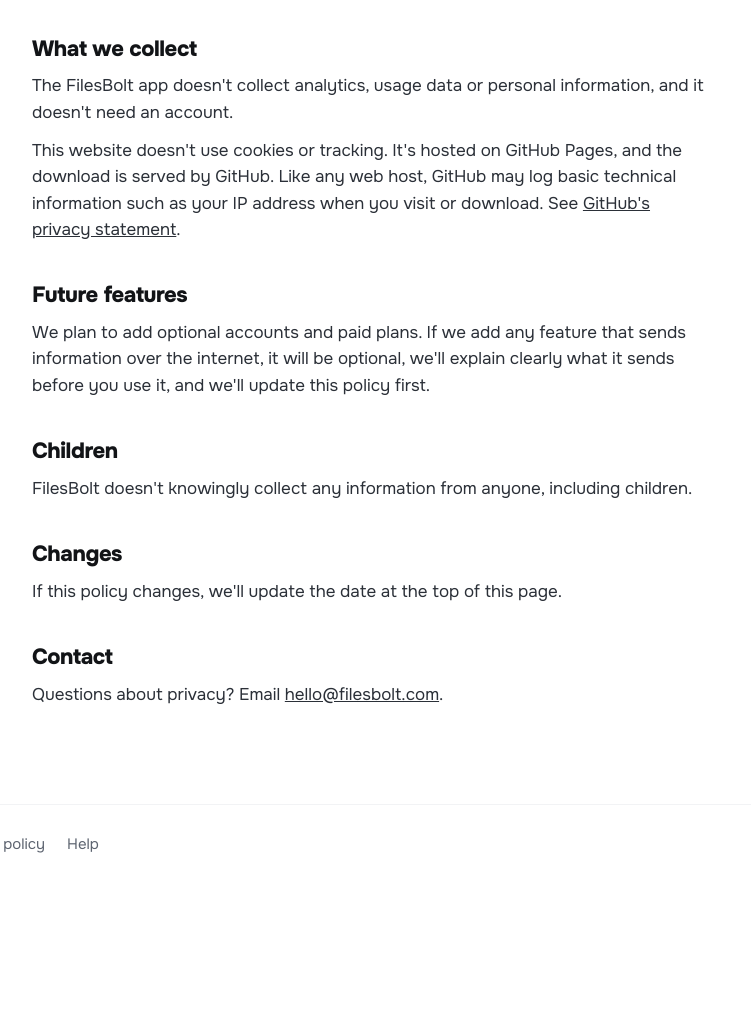
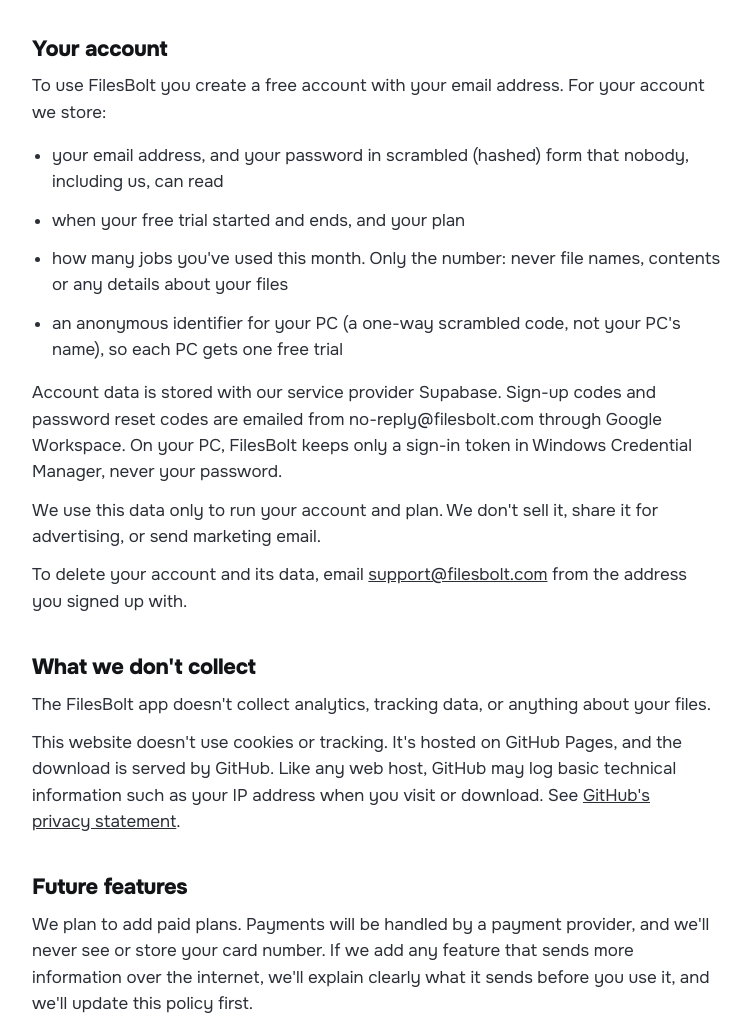
Before and after one commit to harshil-bansal/filesbolt-site, a plain HTML site: page privacy.html in a window 1280 px wide. Shown: the part 720-1740 px from the top of the page, without its empty margins (228-979 px from the left). Before the commit the page ends 1616 px from the top, so only its background shows below. Drawn offline with Linux system fonts and the light colour scheme.

Commit message:
Accounts: privacy policy, pricing text, FAQ; keep-alive ping
Co-Authored-By: Claude Opus 5.5 <noreply@anthropic.com>
Claude-Session: https://claude.ai/code/session_01EBmYcRh5gMKsr6wtV9GQKY

```diff
--- a/privacy.html
+++ b/privacy.html
@@ -26,7 +26,7 @@
 <main class="doc">
   <div class="wrap narrow">
     <h1>Privacy policy</h1>
-    <p class="updated">Last updated November 11, 2026</p>
+    <p class="updated">Last updated November 11, 2026 (accounts added)</p>
 
     <h2>The short version</h2>
     <p>FilesBolt works on your own computer. The files you merge, compress, convert, sign or otherwise change with FilesBolt are never uploaded to us or to anyone else.</p>
@@ -37,15 +37,27 @@
     <h2>What FilesBolt stores on your computer</h2>
     <p>FilesBolt keeps a small settings file on your PC (in your user's AppData folder). It holds your choices, such as the save folder, light or dark mode, your watermark style, which actions appear in the right-click menu and how often you use each action, so the most-used ones appear first. This file never leaves your computer. Uninstalling FilesBolt removes the app and its right-click menu.</p>
 
-    <h2>What we collect</h2>
-    <p>The FilesBolt app doesn't collect analytics, usage data or personal information, and it doesn't need an account.</p>
+    <h2>Your account</h2>
+    <p>To use FilesBolt you create a free account with your email address. For your account we store:</p>
+    <ul>
+      <li>your email address, and your password in scrambled (hashed) form that nobody, including us, can read</li>
+      <li>when your free trial started and ends, and your plan</li>
+      <li>how many jobs you've used this month. Only the number: never file names, contents or any details about your files</li>
+      <li>an anonymous identifier for your PC (a one-way scrambled code, not your PC's name), so each PC gets one free trial</li>
+    </ul>
+    <p>Account data is stored with our service provider Supabase. Sign-up codes and password reset codes are emailed from no-reply@filesbolt.com through Google Workspace. On your PC, FilesBolt keeps only a sign-in token in Windows Credential Manager, never your password.</p>
+    <p>We use this data only to run your account and plan. We don't sell it, share it for advertising, or send marketing email.</p>
+    <p>To delete your account and its data, email <a href="mailto:support@filesbolt.com">support@filesbolt.com</a> from the address you signed up with.</p>
+
+    <h2>What we don't collect</h2>
+    <p>The FilesBolt app doesn't collect analytics, tracking data, or anything about your files.</p>
     <p>This website doesn't use cookies or tracking. It's hosted on GitHub Pages, and the download is served by GitHub. Like any web host, GitHub may log basic technical information such as your IP address when you visit or download. See <a href="https://docs.github.com/en/site-policy/privacy-policies/github-general-privacy-statement">GitHub's privacy statement</a>.</p>
 
     <h2>Future features</h2>
-    <p>We plan to add optional accounts and paid plans. If we add any feature that sends information over the internet, it will be optional, we'll explain clearly what it sends before you use it, and we'll update this policy first.</p>
+    <p>We plan to add paid plans. Payments will be handled by a payment provider, and we'll never see or store your card number. If we add any feature that sends more information over the internet, we'll explain clearly what it sends before you use it, and we'll update this policy first.</p>
 
     <h2>Children</h2>
-    <p>FilesBolt doesn't knowingly collect any information from anyone, including children.</p>
+    <p>FilesBolt isn't meant for children under 13, and we don't knowingly create accounts for them.</p>
 
     <h2>Changes</h2>
     <p>If this policy changes, we'll update the date at the top of this page.</p>
```
Also changed, not shown: index.html (+8 -4 lines), 1 other file.
